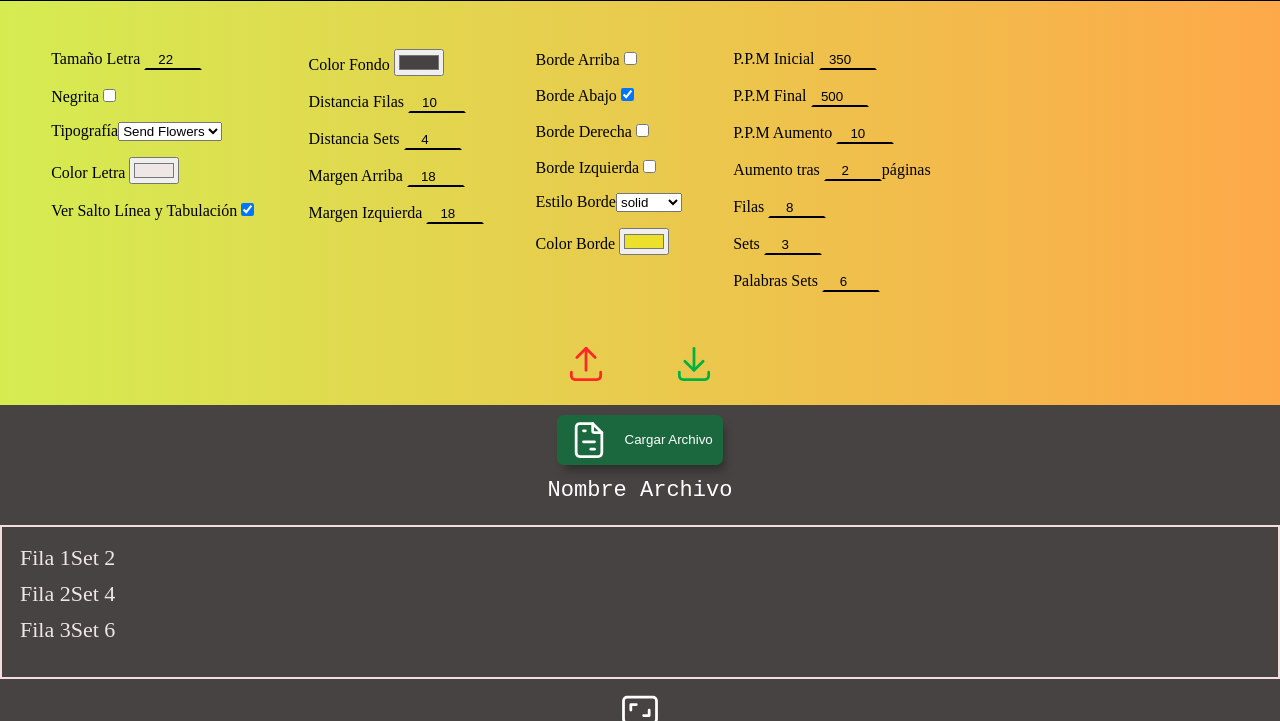
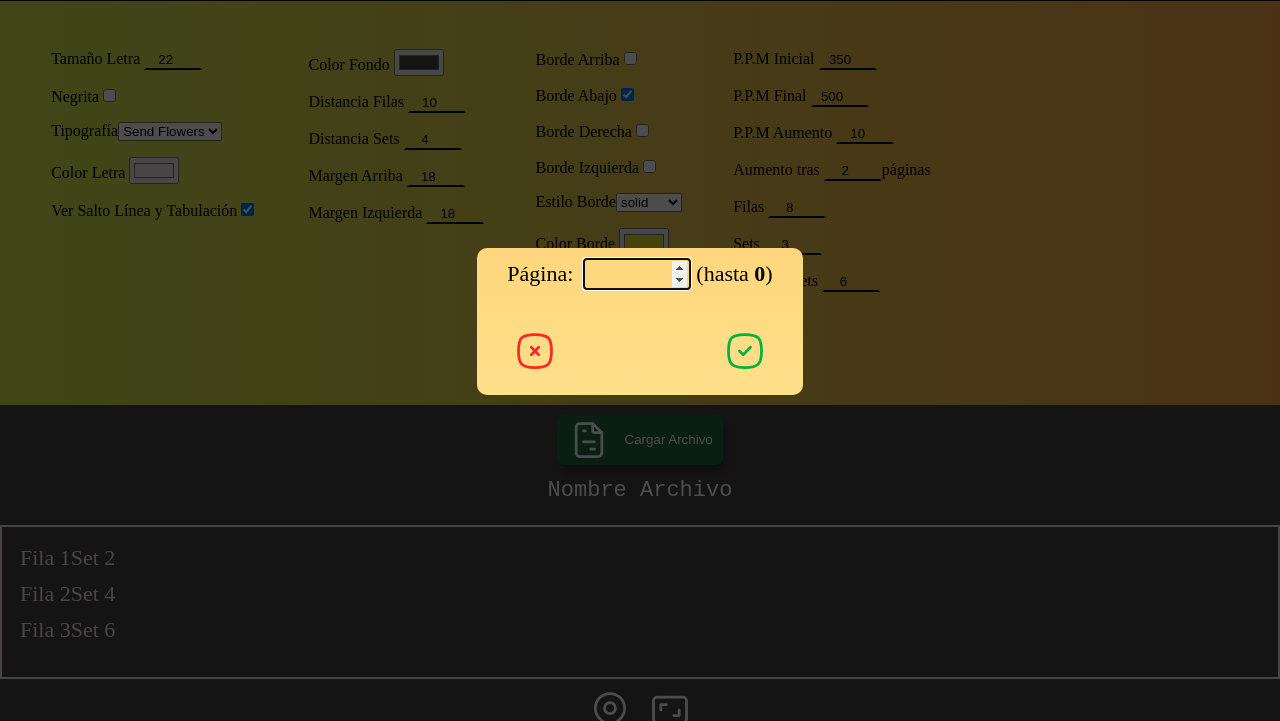
Before and after one commit to BrizuelaFederico/Lectura, a website with bundled scripts: page src/index.html in a window 1280 px wide. Both pictures are taken after a click on the button 640 px from the left and 790 px from the top of the page. Shown: the part 79-800 px from the top of the page. Built offline with nearby package versions, Linux system fonts and the light colour scheme.

Commit message:
go to a page manually

```diff
--- a/src/css/body.css
+++ b/src/css/body.css
@@ -5,3 +5,59 @@ body {
   min-height: 100dvh;
   max-width: 100vw;
 }
+
+dialog {
+  position: fixed;
+  inset: 0;
+  margin: auto;
+  z-index: 10;
+  border: none;
+  border-radius: 10px;
+  padding: 10px 30px;
+  background: linear-gradient(to bottom, #ffd67d, #ffe08b);
+  font-size: var(--letterSize);
+
+  &[open] {
+    transition: opacity 1s;
+    opacity: 0;
+  }
+
+  &[open]:hover {
+    opacity: 1;
+  }
+
+  &[open]::backdrop {
+    background-color: #000000;
+    transition: opacity 1s;
+    opacity: 0;
+  }
+
+  &[open]:hover::backdrop {
+    opacity: 0.7;
+  }
+
+  input {
+    margin-left: 4px;
+
+    &[type="number"] {
+      background: transparent;
+      max-width: 100px;
+      border-bottom: #000000;
+      border-top: transparent;
+      border-left: transparent;
+      border-right: transparent;
+      border-width: 2px;
+      border-style: solid;
+      text-align: center;
+      font-size: var(--letterSize);
+    }
+  }
+}
+
+.div-dialog-button {
+  display: flex;
+  flex-wrap: wrap;
+  flex-direction: row;
+  justify-content: space-between;
+  margin-top: 30px;
+}
--- a/src/index.html
+++ b/src/index.html
@@ -171,6 +171,26 @@
         </div>
         <div class="flex-wrap-column align-content-center">
           <div class="align-self-center">
+            <button id="openSetPageDialog" class="reading-button scale-button">
+              <svg
+                xmlns="http://www.w3.org/2000/svg"
+                class="icon icon-tabler icon-tabler-map-pin"
+                width="44"
+                height="44"
+                viewBox="0 0 24 24"
+                stroke-width="1.5"
+                stroke="#ffffff"
+                fill="none"
+                stroke-linecap="round"
+                stroke-linejoin="round"
+              >
+                <path stroke="none" d="M0 0h24v24H0z" fill="none" />
+                <path d="M9 11a3 3 0 1 0 6 0a3 3 0 0 0 -6 0" />
+                <path
+                  d="M17.657 16.657l-4.243 4.243a2 2 0 0 1 -2.827 0l-4.244 -4.243a8 8 0 1 1 11.314 0z"
+                />
+              </svg>
+            </button>
             <button id="fullscreen" class="reading-button scale-button">
               <svg
                 xmlns="http://www.w3.org/2000/svg"
@@ -331,6 +351,60 @@
       </div>
     </article>
 
+    <dialog id="setPageDialog">
+      <div class="flex-wrap-column">
+        <label
+          >Página: <input type="number" min="0" id="letterSize" /> (hasta
+          <b></b>)</label
+        >
+        <div class="div-dialog-button">
+          <button
+            onclick="document.querySelector('dialog').close()"
+            class="reading-button scale-button"
+          >
+            <svg
+              xmlns="http://www.w3.org/2000/svg"
+              class="icon icon-tabler icon-tabler-square-rounded-x"
+              width="44"
+              height="44"
+              viewBox="0 0 24 24"
+              stroke-width="1.5"
+              stroke="#ff2825"
+              fill="none"
+              stroke-linecap="round"
+              stroke-linejoin="round"
+            >
+              <path stroke="none" d="M0 0h24v24H0z" fill="none" />
+              <path d="M10 10l4 4m0 -4l-4 4" />
+              <path
+                d="M12 3c7.2 0 9 1.8 9 9s-1.8 9 -9 9s-9 -1.8 -9 -9s1.8 -9 9 -9z"
+              />
+            </svg>
+          </button>
+          <button id="setPageDialogButton" class="reading-button scale-button">
+            <svg
+              xmlns="http://www.w3.org/2000/svg"
+              class="icon icon-tabler icon-tabler-square-rounded-check"
+              width="44"
+              height="44"
+              viewBox="0 0 24 24"
+              stroke-width="1.5"
+              stroke="#00b341"
+              fill="none"
+              stroke-linecap="round"
+              stroke-linejoin="round"
+            >
+              <path stroke="none" d="M0 0h24v24H0z" fill="none" />
+              <path d="M9 12l2 2l4 -4" />
+              <path
+                d="M12 3c7.2 0 9 1.8 9 9s-1.8 9 -9 9s-9 -1.8 -9 -9s1.8 -9 9 -9z"
+              />
+            </svg>
+          </button>
+        </div>
+      </div>
+    </dialog>
+
     <script src="./js/setting.js" type="module"></script>
     <script src="./js/loadFile.js" type="module"></script>
     <script src="./js/readingControllerButton.js" type="module"></script>
--- a/src/js/readingControllerButton.js
+++ b/src/js/readingControllerButton.js
@@ -1,4 +1,5 @@
 import { readingController } from "./readingController.js";
+import { reading } from "./reading.js";
 
 const $ = (elem) => document.getElementById(elem);
 
@@ -8,6 +9,9 @@ const $nextRow = $("nextRow");
 const $previousRow = $("previousRow");
 const $nextSet = $("nextSet");
 const $previousSet = $("previousSet");
+const $openSetPageDialog = $("openSetPageDialog");
+const $setPageDialog = $("setPageDialog");
+const $setPageDialogButton = $("setPageDialogButton");
 
 globalThis.window.addEventListener("keydown", (event) => {
   switch (event.key) {
@@ -38,3 +42,18 @@ $nextSet.addEventListener("click", () => {
 $previousSet.addEventListener("click", () => {
   readingController.goPreviousSet();
 });
+
+$openSetPageDialog.addEventListener("click", () => {
+  const totalPage = reading.getPageSize();
+  $setPageDialog.querySelector("b").innerHTML = totalPage;
+  $setPageDialog.showModal();
+});
+
+$setPageDialogButton.addEventListener("click", () => {
+  const totalPage = reading.getPageSize();
+  let inputValue = parseInt($setPageDialog.querySelector("input").value);
+  if (inputValue < 1) inputValue == 1;
+  if (inputValue > totalPage) inputValue == totalPage;
+  readingController.goPage(inputValue - 1);
+  $setPageDialog.close();
+});
```
